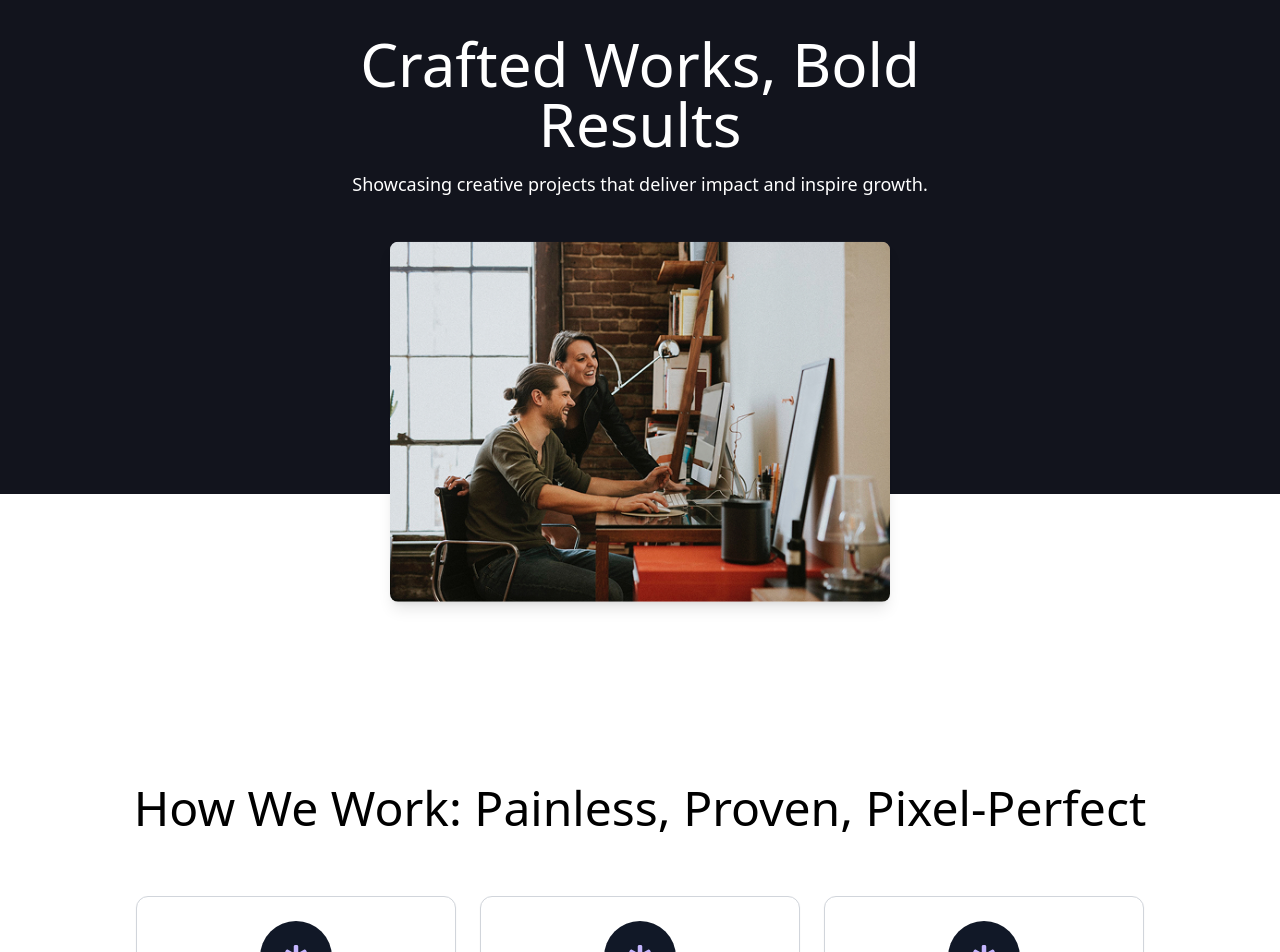
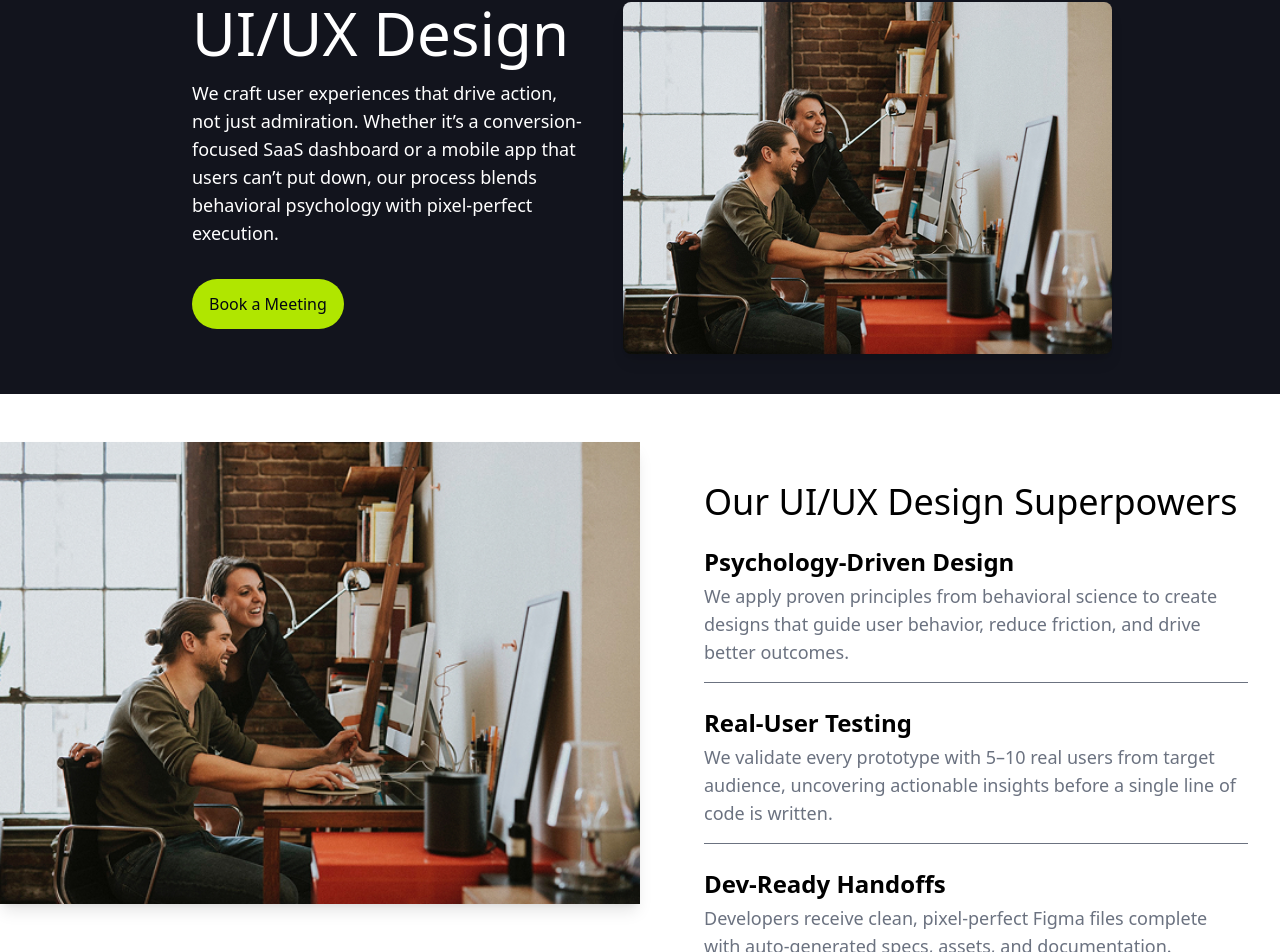
Before and after one commit to akashjadhav09/ElevateWeb, a React (Vite) app: page /about in a window 1280 px wide. Shown: the part 140-1092 px from the top of the page. Built offline with nearby package versions, Linux system fonts and the light colour scheme.

Commit message:
Development of components.
Developed service page intro screen component.
Developed narrative with text component.

```diff
--- a/src/features/about/AboutPage.jsx
+++ b/src/features/about/AboutPage.jsx
@@ -1,22 +1,26 @@
 import React from "react";
 
-import PageIntroBanner from "../../shared/component/PageIntroBanner";
-import HowWeWork from "./HowWeWorkCard";
-import Narrative from "../../shared/component/Narrative";
-import AboutUsNarrative from "./AboutUsNarrative";
+// import PageIntroBanner from "../../shared/component/PageIntroBanner";
+// import HowWeWork from "./HowWeWorkCard";
+// import Narrative from "../../shared/component/Narrative";
+// import AboutUsNarrative from "./AboutUsNarrative";
 import Blinds from "../../shared/component/Blinds";
+
+import UiUxDevelopmentPage from "../services/UiUxDevelopmentPage";
 
 export default function AboutUsPage(){
     return(
         <>
-            <PageIntroBanner
+            <UiUxDevelopmentPage />
+
+            {/* <PageIntroBanner
                 title = "Crafted Works, Bold Results"
                 body = "Showcasing creative projects that deliver impact and inspire growth."
                 src = "./public/assets/images/homepageNarr1.jpg"
-            />
-            <HowWeWork />
+            /> */}
+            {/* <HowWeWork />
             <Narrative />
-            <AboutUsNarrative />
+            <AboutUsNarrative /> */}
             <Blinds />
         </>
     )
--- /dev/null
+++ b/src/features/services/UiUxDevelopmentPage.jsx
@@ -0,0 +1,38 @@
+import React from "react";
+
+import ServicePageIntoBanner from "../../shared/component/ServicePageIntoBanner";
+import NarrativeWithText from "../../shared/component/NarrativeWithText";
+
+export default function UiUxDevelopmentPage(){
+
+    const narrtiveMainTitle = "Our UI/UX Design Superpowers ";
+    const NarrativeData = [
+        {
+            title : "Psychology-Driven Design",
+            body : "We apply proven principles from behavioral science to create designs that guide user behavior, reduce friction, and drive better outcomes."
+        },
+        {
+            title : "Real-User Testing",
+            body : "We validate every prototype with 5–10 real users from target audience, uncovering actionable insights before a single line of code is written."
+        },
+         {
+            title : "Dev-Ready Handoffs",
+            body : "Developers receive clean, pixel-perfect Figma files complete with auto-generated specs, assets, and documentation."
+        }
+    ]
+    return(
+        <>
+            <ServicePageIntoBanner
+                title = "UI/UX Design"
+                body = "We craft user experiences that drive action, not just admiration. Whether it’s a conversion-focused SaaS dashboard or a mobile app that users can’t put down, our process blends behavioral psychology with pixel-perfect execution."
+                src = "./public/assets/images/homepageNarr1.jpg"
+            />
+
+            <NarrativeWithText
+                narrtiveMainTitle = {narrtiveMainTitle}
+                narrativeData = {NarrativeData}
+                src = "./public/assets/images/homepageNarr1.jpg"
+            />
+        </>
+    )
+}
--- a/src/navbar/Navbar.jsx
+++ b/src/navbar/Navbar.jsx
@@ -71,7 +71,8 @@ export default function Navbar() {
           </div>
         </div>
 
-        <div className="navbar-wrapper__inner hidden md:block lg:block bg-[#12141d] text-white relative pb-56 px-6">
+        {/* add padding below - pb-56  */}
+        <div className="navbar-wrapper__inner hidden md:block lg:block bg-[#12141d] text-white relative px-6">
           <div className="navbar-top__section flex items-center justify-center flex-wrap gap-20 pt-6 pb-8">
             <div className="navbar-logo text-2xl font-semibold">ELEVATE WEB</div>
 
--- /dev/null
+++ b/src/shared/component/NarrativeWithText.jsx
@@ -0,0 +1,33 @@
+import React from "react";
+
+export default function NarrativeWithText({narrtiveMainTitle, narrativeData, src}){
+    return(
+        <div className="narrative-with-text__main py-12">
+            <div className="narrative-with-text__outer">
+                <div className="narrative-with-text__inner md:flex justify-between">
+
+                    <div className="poster-wrapper__outer m-2 md:m-0 md:w-[50%]">
+                        <img
+                            className="navbar-image w-[500px] md:w-full object-cover shadow-lg"
+                            src={src}
+                            alt="Hero Visual"
+                        />
+                    </div>
+
+                     <div className="content-wrapper__outer px-4 md:w-[45%] md:mx-4 md:mt-8">
+                        <div className="title-text text-3xl md:text-4xl mb-4 pt-2 text-start">{narrtiveMainTitle}</div>
+                        <div className="content-wrapper-inner">
+                            {narrativeData.map((item, index)=>(
+                                <div className="content-wrapper border-b border-gray-500 pb-4 mb-4" key={index}>
+                                    <div className="title-text text-base font-semibold md:text-2xl mb-1 pt-2 text-left md:text-start">{item.title}</div>
+                                    <div className="body-text text-base text-left text-gray-500 md:text-lg">{item.body}</div>
+                                </div>
+                            ))}
+                        </div>
+                    </div>
+
+                </div>
+            </div>
+        </div>
+    )
+}
--- /dev/null
+++ b/src/shared/component/ServicePageIntoBanner.jsx
@@ -0,0 +1,28 @@
+import React from "react";
+
+export default function ServicePageIntoBanner({title, body, src}){
+    return(
+        <div className="service-page-into-banner__main bg-[#12141d] text-white">
+            <div className="service-page-intro-banner__outer">
+                <div className="service-page-intro-banner__inner md:flex items-center justify-center w-full p-4 md:p-8 md:px-40">
+
+                    <div className="content-wrapper__outer px-4 md:w-[45%] md:mx-4">
+                        <div className="title-text text-4xl md:text-6xl mb-4 pt-2 text-center md:text-start">{title}</div>
+                        <div className="body-text text-lg">{body}</div>
+                        <div className="btn-wrapper text-center md:text-start">
+                            <button className="border rounded-full my-8 py-3 px-4 bg-[#b0e600] text-gray-950 border-transparent">Book a Meeting</button>
+                        </div>
+                    </div>
+                    <div className="poster-wrapper__outer m-2">
+                        <img
+                            className="navbar-image w-[500px] object-cover rounded-lg shadow-lg"
+                            src={src}
+                            alt="Hero Visual"
+                        />
+                    </div>
+
+                </div>
+            </div>
+        </div>
+    )
+}
```
